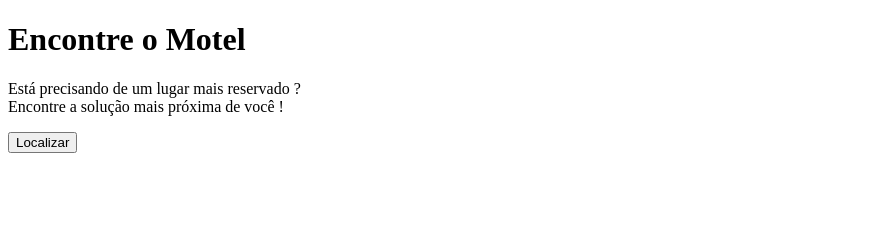
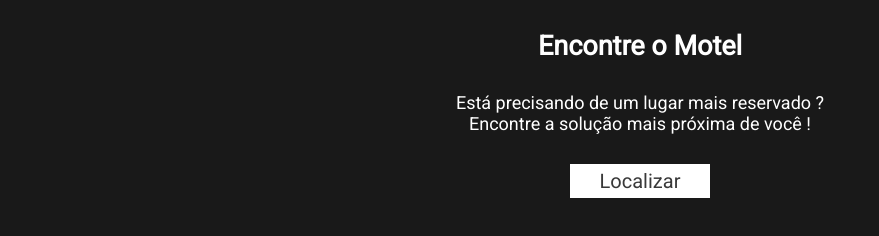
Before and after one commit to mathrodri/api-maps, a plain HTML site: page index.html in a window 1280 px wide. Shown: the whole page, without its empty margins (0-879 px from the left). Drawn offline with Linux system fonts and the light colour scheme.

Commit message:
insercao de css

```diff
--- /dev/null
+++ b/css/estilo.css
@@ -0,0 +1,53 @@
+@import url('https://fonts.googleapis.com/css?family=Roboto');
+
+* {
+    padding: 0;
+    margin: 0;
+    font-family: 'Roboto', sans-serif;
+}
+
+html {
+    font-size: 62.5%;
+}
+
+html,
+body {
+    height: 100%;
+    background-color: #191919;
+}
+
+main {
+    display: flex;
+    flex-flow: column wrap;
+    align-items: center;
+    min-height: 100%;
+    box-sizing: border-box;
+}
+
+h1 {
+    font-size: 2.7rem;
+    text-align: center;
+    margin: 3rem 0;
+    color: #fff;
+}
+
+p {
+    font-size: 1.8rem;
+    text-align: center;
+    color: #fff;
+}
+
+button {
+    margin: 3rem 0;
+    font-size: 2rem;
+    border: none;
+    background-color: #fff;
+    color: #393939;
+    padding: 0.5rem 3rem;
+    cursor: pointer;
+}
+
+#map {
+    width: 100%;
+    height: 30rem;
+}
--- a/index.html
+++ b/index.html
@@ -3,6 +3,7 @@
   <head>
     <meta charset="UTF-8" />
     <title>Trabalho maps</title>
+	  <link rel="stylesheet" href="css/estilo.css">
   </head>
   <body>
 	<main>
```
